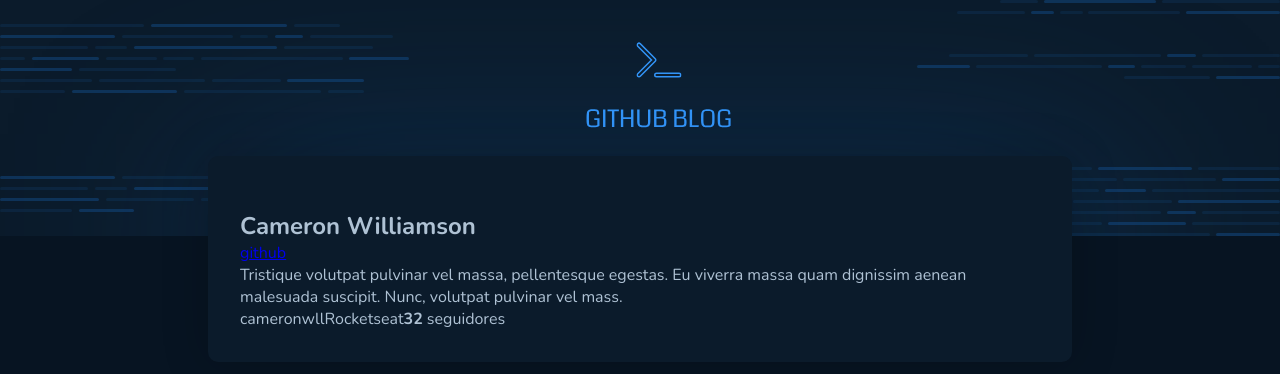
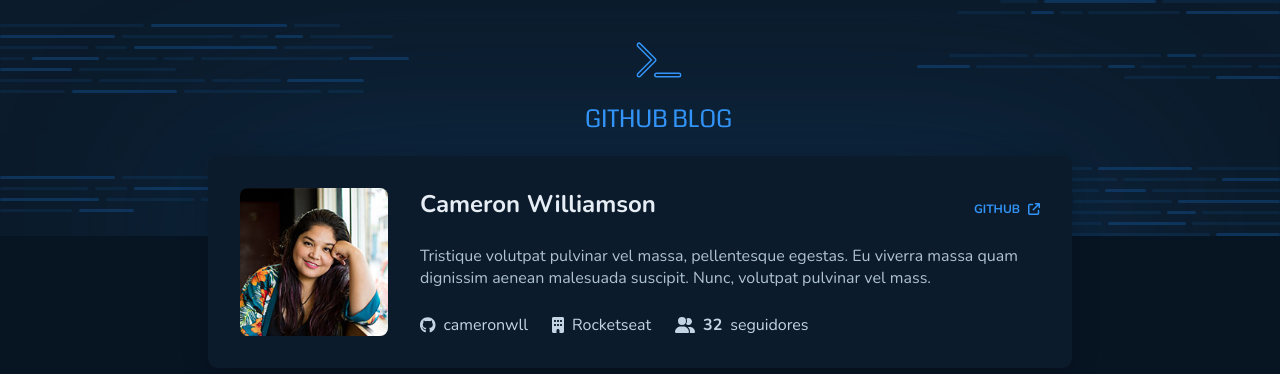
Before and after one commit to manoguii/github-blog, a React (Vite) app: page / in a window 1280 px wide. Shown: the top 374 px of the page. Built offline with nearby package versions, Linux system fonts and the light colour scheme.

Commit message:
:art: Create component Profile

```diff
--- a/package.json
+++ b/package.json
@@ -9,6 +9,10 @@
     "preview": "vite preview"
   },
   "dependencies": {
+    "@fortawesome/fontawesome-svg-core": "^6.2.0",
+    "@fortawesome/free-brands-svg-icons": "^6.2.0",
+    "@fortawesome/free-solid-svg-icons": "^6.2.0",
+    "@fortawesome/react-fontawesome": "^0.2.0",
     "react": "^18.2.0",
     "react-dom": "^18.2.0",
     "react-router-dom": "^6.4.1",
--- a/src/components/Header/styles.ts
+++ b/src/components/Header/styles.ts
@@ -13,6 +13,7 @@
   display: flex;
   align-items: center;
   justify-content: space-between;
+
   img:nth-child(2) {
     align-self: baseline;
     padding-top: 2.5rem;
--- /dev/null
+++ b/src/custom.d.ts
@@ -0,0 +1,4 @@
+declare module '*.svg' {
+  const content: any
+  export default content
+}
--- a/src/pages/Home/Profile/index.tsx
+++ b/src/pages/Home/Profile/index.tsx
@@ -1,15 +1,27 @@
-import { ProfileContainer } from './styles'
+import { ProfileContainer, ProfileContent } from './styles'
+import avatar from '../../../assets/avatar.svg'
+import { FontAwesomeIcon } from '@fortawesome/react-fontawesome'
+import {
+  faArrowUpRightFromSquare,
+  faBuilding,
+  faUserGroup,
+} from '@fortawesome/free-solid-svg-icons'
+import { faGithub } from '@fortawesome/free-brands-svg-icons'
 
 export function Profile() {
+  const element = <FontAwesomeIcon icon={faArrowUpRightFromSquare} />
+  const gitHub = <FontAwesomeIcon icon={faGithub} />
+  const building = <FontAwesomeIcon icon={faBuilding} />
+  const user = <FontAwesomeIcon icon={faUserGroup} />
   return (
     <ProfileContainer>
-      <img src="" alt="" />
-      <div>
+      <img src={avatar} alt="" />
+      <ProfileContent>
         <header>
           <h2>Cameron Williamson</h2>
           <a href="#">
             github
-            <span></span>
+            {element}
           </a>
         </header>
         <p>
@@ -18,13 +30,14 @@
           pulvinar vel mass.
         </p>
         <footer>
-          <span>cameronwll</span>
-          <span>Rocketseat</span>
+          <span>{gitHub}cameronwll</span>
+          <span>{building}Rocketseat</span>
           <span>
+            {user}
             <strong>32</strong> seguidores
           </span>
         </footer>
-      </div>
+      </ProfileContent>
     </ProfileContainer>
   )
 }
--- a/src/pages/Home/Profile/styles.ts
+++ b/src/pages/Home/Profile/styles.ts
@@ -6,6 +6,58 @@
   position: relative;
 
   background: ${(props) => props.theme.Profile};
-  box-shadow: 0px 2px 48px rgba(0, 0, 0, 0.2);
+  box-shadow: 0px 2px 28px rgba(0, 0, 0, 0.2);
   border-radius: 10px;
+
+  display: flex;
+  gap: 2rem;
 `
+
+export const ProfileContent = styled.div`
+  display: flex;
+  flex-direction: column;
+  justify-content: space-between;
+
+  header {
+    display: flex;
+    justify-content: space-between;
+
+    h2 {
+      font-size: 1.5rem;
+      font-weight: 700;
+      color: ${(props) => props.theme.Title};
+    }
+
+    a {
+      font-size: 0.75rem;
+      font-weight: 700;
+      color: ${(props) => props.theme.Bue};
+      text-transform: uppercase;
+      text-decoration: none;
+      padding-top: 10px;
+
+      display: flex;
+      gap: 0.5rem;
+      align-items: center;
+
+      &:hover {
+        border-bottom: 3px solid ${(props) => props.theme.Bue};
+      }
+    }
+  }
+
+  p {
+  }
+
+  footer {
+    display: flex;
+    gap: 1.5rem;
+    color: ${(props) => props.theme.Subtitle};
+
+    span {
+      display: flex;
+      gap: 0.5rem;
+      align-items: center;
+    }
+  }
+`
```
Also changed, not shown: src/assets/avatar.svg (added), 1 other file (tests, documents, lock files or other folders).
